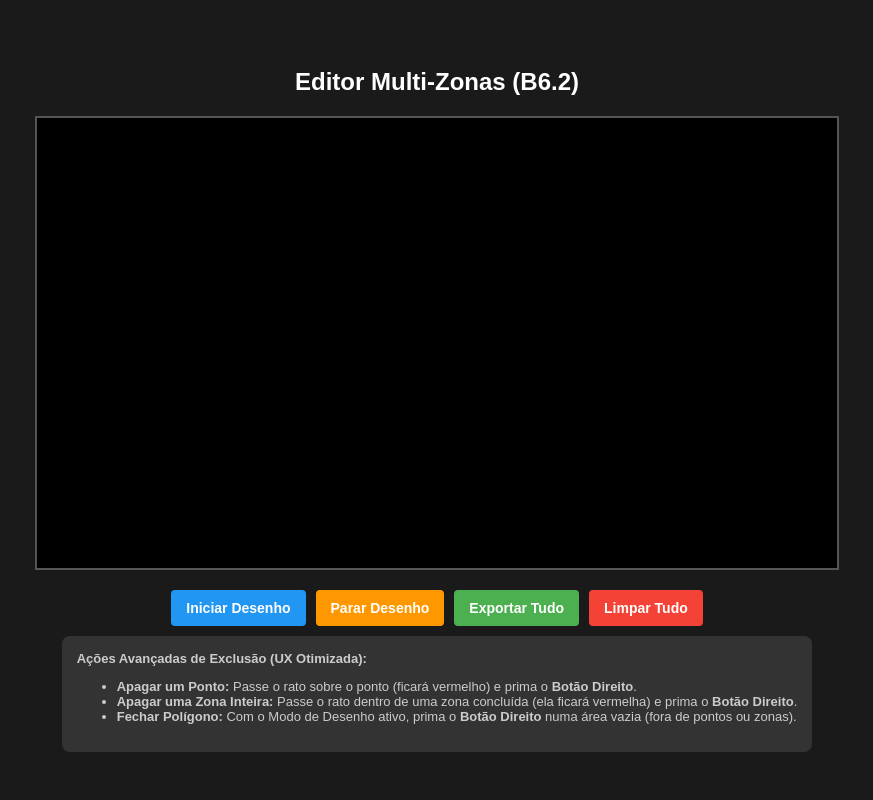
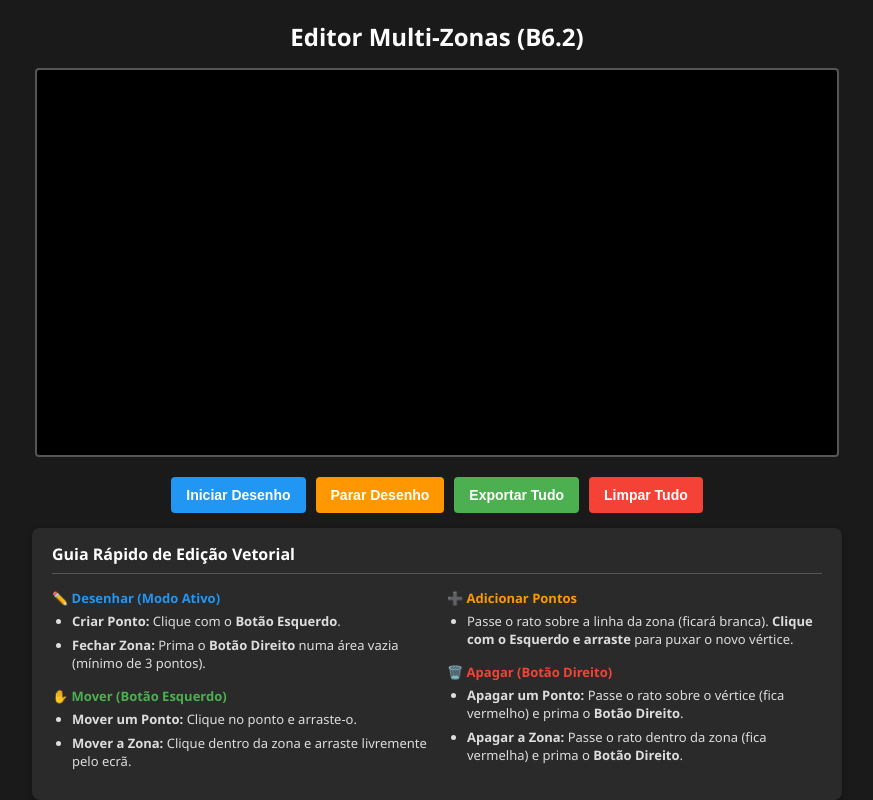
Before and after one commit to ods-26-2/b6, a plain HTML site: page b6-zone-editor/index.html in a window 1280 px wide. Shown: the whole page, without its empty margins (203-1076 px from the left). Drawn offline with Linux system fonts and the light colour scheme; a script that the page names is missing.

Commit message:
Refactor styles and streamline button event listeners
Updated styles and improved button functionality in the HTML file.

```diff
--- a/b6-zone-editor/index.html
+++ b/b6-zone-editor/index.html
@@ -1,6 +1,5 @@
 <!DOCTYPE html>
 <html lang="pt-PT">
-
 <head>
   <meta charset="UTF-8">
   <title>Teste Multi-Zonas B6.2</title>
@@ -8,7 +7,7 @@
     body {
       background-color: #1a1a1a;
       color: white;
-      font-family: sans-serif;
+      font-family: 'Segoe UI', Tahoma, Geneva, Verdana, sans-serif;
       display: flex;
       flex-direction: column;
       align-items: center;
@@ -23,12 +22,13 @@
       background-color: #000;
       border: 2px solid #555;
       margin-bottom: 20px;
+      border-radius: 4px;
     }
 
     .controls {
       display: flex;
       gap: 10px;
-      margin-bottom: 10px;
+      margin-bottom: 15px;
     }
 
     button {
@@ -38,42 +38,59 @@
       border: none;
       border-radius: 4px;
       font-weight: bold;
+      transition: background-color 0.2s;
     }
 
-    #btn-start {
-      background-color: #2196F3;
-      color: white;
-    }
+    #btn-start { background-color: #2196F3; color: white; }
+    #btn-start:hover { background-color: #1976D2; }
 
-    #btn-stop {
-      background-color: #ff9800;
-      color: white;
-    }
+    #btn-stop { background-color: #ff9800; color: white; }
+    #btn-stop:hover { background-color: #F57C00; }
 
-    #btn-export {
-      background-color: #4CAF50;
-      color: white;
-    }
+    #btn-export { background-color: #4CAF50; color: white; }
+    #btn-export:hover { background-color: #388E3C; }
 
-    #btn-clear {
-      background-color: #f44336;
-      color: white;
-    }
+    #btn-clear { background-color: #f44336; color: white; }
+    #btn-clear:hover { background-color: #D32F2F; }
 
     .instructions {
       font-size: 13px;
-      color: #ccc;
-      max-width: 800px;
-      background: #333;
-      padding: 15px;
+      color: #ddd;
+      width: 770px;
+      background: #2a2a2a;
+      padding: 15px 20px;
       border-radius: 8px;
+      box-shadow: 0 4px 6px rgba(0,0,0,0.3);
+    }
+
+    .instructions-grid {
+      display: grid;
+      grid-template-columns: 1fr 1fr;
+      gap: 20px;
+    }
+
+    .instructions h3 {
+      margin-top: 0;
+      margin-bottom: 15px;
+      font-size: 16px;
+      border-bottom: 1px solid #555;
+      padding-bottom: 8px;
+      color: #fff;
+    }
+
+    .instructions ul {
+      margin: 5px 0 15px 0;
+      padding-left: 20px;
+    }
+
+    .instructions li {
+      margin-bottom: 6px;
     }
   </style>
 </head>
-
 <body>
 
-  <h2>Editor Multi-Zonas (B6.2)</h2>
+  <h2 style="margin-bottom: 15px;">Editor Multi-Zonas (B6.2)</h2>
 
   <div id="app-container"></div>
 
@@ -85,43 +102,52 @@
   </div>
 
   <div class="instructions">
-    <b>Ações Avançadas de Exclusão (UX Otimizada):</b><br>
-    <ul>
-      <li><b>Apagar um Ponto:</b> Passe o rato sobre o ponto (ficará vermelho) e prima o <b>Botão Direito</b>.</li>
-      <li><b>Apagar uma Zona Inteira:</b> Passe o rato dentro de uma zona concluída (ela ficará vermelha) e prima o
-        <b>Botão Direito</b>.</li>
-      <li><b>Fechar Polígono:</b> Com o Modo de Desenho ativo, prima o <b>Botão Direito</b> numa área vazia (fora de
-        pontos ou zonas).</li>
-    </ul>
+    <h3>Guia Rápido de Edição Vetorial</h3>
+
+    <div class="instructions-grid">
+      <!-- Coluna 1 -->
+      <div>
+        <b style="color: #2196F3;">✏️ Desenhar (Modo Ativo)</b>
+        <ul>
+          <li><b>Criar Ponto:</b> Clique com o <b>Botão Esquerdo</b>.</li>
+          <li><b>Fechar Zona:</b> Prima o <b>Botão Direito</b> numa área vazia (mínimo de 3 pontos).</li>
+        </ul>
+
+        <b style="color: #4CAF50;">✋ Mover (Botão Esquerdo)</b>
+        <ul>
+          <li><b>Mover um Ponto:</b> Clique no ponto e arraste-o.</li>
+          <li><b>Mover a Zona:</b> Clique dentro da zona e arraste livremente pelo ecrã.</li>
+        </ul>
+      </div>
+
+      <!-- Coluna 2 -->
+      <div>
+        <b style="color: #ff9800;">➕ Adicionar Pontos</b>
+        <ul>
+          <li>Passe o rato sobre a linha da zona (ficará branca). <b>Clique com o Esquerdo e arraste</b> para puxar o novo vértice.</li>
+        </ul>
+
+        <b style="color: #f44336;">🗑️ Apagar (Botão Direito)</b>
+        <ul>
+          <li><b>Apagar um Ponto:</b> Passe o rato sobre o vértice (fica vermelho) e prima o <b>Botão Direito</b>.</li>
+          <li><b>Apagar a Zona:</b> Passe o rato dentro da zona (fica vermelha) e prima o <b>Botão Direito</b>.</li>
+        </ul>
+      </div>
+    </div>
   </div>
 
   <script type="module">
     import { ZoneEditor } from './b6_zone_editor.ts';
-
-    // Instancia o editor ligando-o ao contentor principal
     const editor = new ZoneEditor('app-container');
 
-    // Ligações dos botões da interface aos métodos expostos pela classe
-    document.getElementById('btn-start').addEventListener('click', () => {
-      editor.startDrawingMode();
-    });
-
-    document.getElementById('btn-stop').addEventListener('click', () => {
-      editor.stopDrawingMode();
-    });
-
+    document.getElementById('btn-start').addEventListener('click', () => editor.startDrawingMode());
+    document.getElementById('btn-stop').addEventListener('click', () => editor.stopDrawingMode());
     document.getElementById('btn-export').addEventListener('click', () => {
       const payloads = editor.exportAllZones('Setor_Risco', 'DANGER');
-
-      // Exibe os dados serializados na consola do navegador
       console.log("ZONAS SERIALIZADAS [0.0, 1.0]:", JSON.stringify(payloads, null, 2));
-      alert(`Foram exportadas ${payloads.length} zonas! Verifique a consola (F12) para ver a estrutura JSON.`);
+      alert(`Exportadas ${payloads.length} zonas! Verifique a consola (F12).`);
     });
-
-    document.getElementById('btn-clear').addEventListener('click', () => {
-      editor.clearAll();
-    });
+    document.getElementById('btn-clear').addEventListener('click', () => editor.clearAll());
   </script>
 </body>
-
 </html>
```
